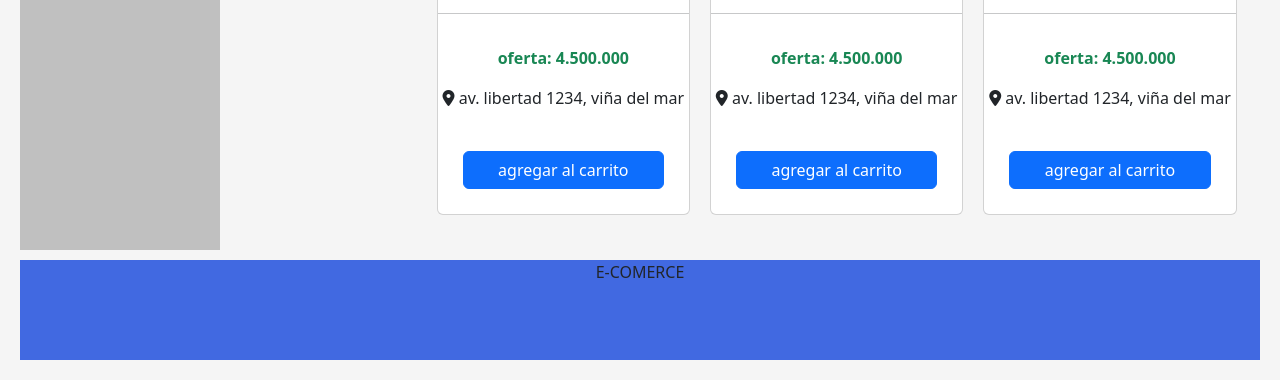
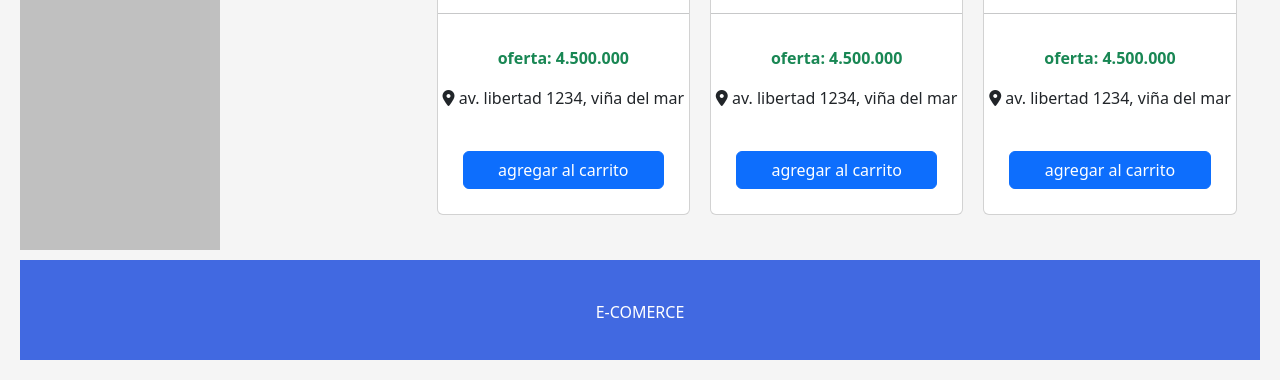
Before and after one commit to JulioMendoza-dev/e-commerce-grid, a plain HTML site: page index.html in a window 1280 px wide. Shown: the part 980-1360 px from the top of the page. Drawn offline with nearby package versions, Linux system fonts and the light colour scheme.

Commit message:
css y html actualizado

```diff
--- a/style/style.css
+++ b/style/style.css
@@ -118,5 +118,8 @@
     grid-area: footer;
     height: 100px;
 }
-
+.footer p{
+    padding-top: 40px;
+    color: white;
 }
+}
```
